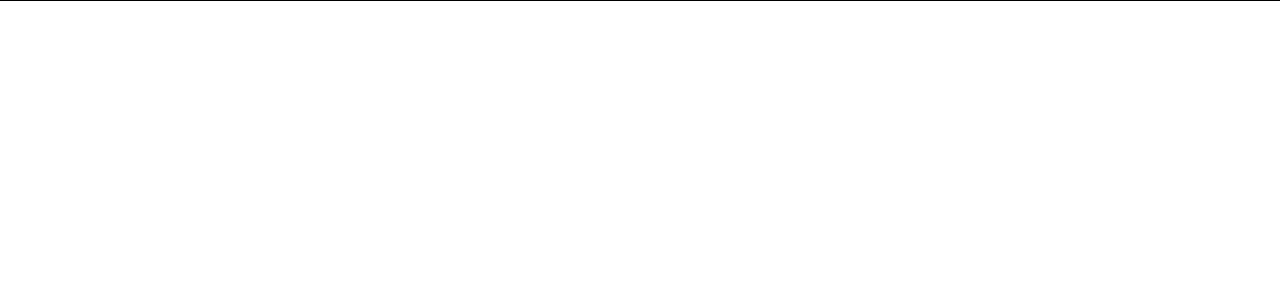
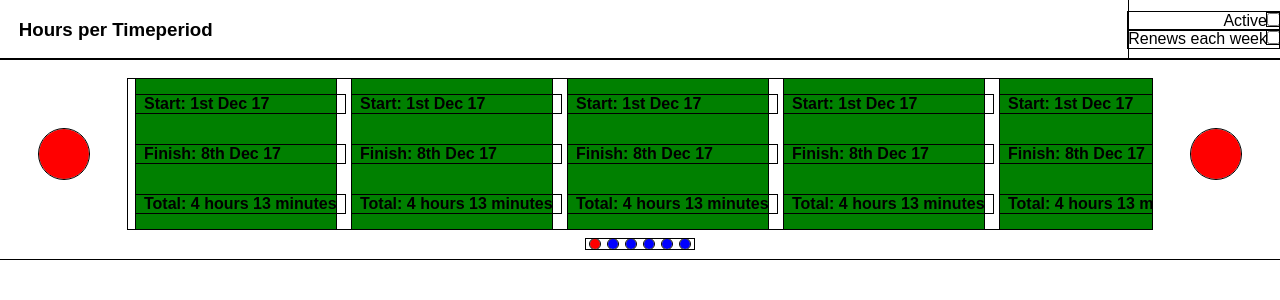
Before and after one commit to pmarshall111/ProgressProven-Front, a React (Create React App) app: page /target-coll in a window 1280 px wide. Shown: the top 300 px of the page. Built offline with nearby package versions, Linux system fonts and the light colour scheme.

Commit message:
added moveable showcase, still needs event listeners for window resize

```diff
--- a/src/components/App.js
+++ b/src/components/App.js
@@ -12,6 +12,7 @@
 import Stats from "./Stats";
 
 import Auth from "./Auth";
+import TargetCollection from "./TargetCollection";
 
 import "../css/App.css";
 
@@ -46,6 +47,7 @@
           <Route exact path="/stats" component={Stats} />
           <Route exact path="/welcome" component={Welcome} />
           <Route exact path="/auth" component={Auth} />
+          <Route exact path="/target-coll" component={TargetCollection} />
         </Switch>
       </div>
     );
--- /dev/null
+++ b/src/components/Showcase.js
@@ -0,0 +1,137 @@
+import React, { Component } from "react";
+
+import Target from "./Target";
+import "../css/Showcase.css";
+
+export default class Showcase extends Component {
+  constructor(props) {
+    super(props);
+    this.alterShowcase = this.alterShowcase.bind(this);
+    this.addDots = this.addDots.bind(this);
+
+    this.state = { currentDot: 0 };
+  }
+
+  componentDidMount() {
+    this.addDots();
+
+    var letterbox = document.querySelector(".showcase-letterbox");
+    letterbox.addEventListener("wheel", e => this.alterShowcase(e, "wheel"));
+  }
+
+  addDots() {
+    var letterbox = document.querySelector(".showcase-letterbox");
+    var target = document.querySelector(".target");
+
+    var numbDots = Math.ceil(letterbox.offsetWidth / target.offsetWidth);
+
+    var container = document.querySelector(".showcase-dot-container");
+    for (let i = 0; i < numbDots; i++) {
+      var div = document.createElement("div");
+      div.classList.add("showcase-dot");
+      if (i === this.state.currentDot) div.classList.add("active-dot");
+      div.setAttribute(
+        "data-scroll",
+        i * letterbox.offsetWidth / (numbDots - 1)
+      );
+      div.addEventListener("click", e => {
+        const { currentDot } = this.state;
+        const dots = document.querySelectorAll(".showcase-dot");
+        dots[currentDot].classList.remove("active-dot");
+        dots[i].classList.add("active-dot");
+        this.setState({ currentDot: i });
+        this.alterShowcase(e, "dot");
+      });
+      container.appendChild(div);
+    }
+  }
+
+  alterShowcase(e, origin) {
+    const targetContainer = document.querySelector(".target-container");
+    var currentTransform = targetContainer.style.transform.match(/-\d+/);
+    if (!currentTransform) currentTransform = 0;
+
+    switch (origin) {
+      case "right":
+        targetContainer.style.transform = `translateX(${Math.max(
+          +currentTransform - 100,
+          -targetContainer.offsetWidth
+        )}px)`;
+        break;
+      case "left":
+        targetContainer.style.transform = `translateX(${Math.min(
+          +currentTransform + 100,
+          0
+        )}px)`;
+        break;
+      case "dot":
+        var place = e.target.getAttribute("data-scroll");
+        return (targetContainer.style.transform = `translateX(${-place}px)`);
+      case "wheel":
+        var up = e.deltaY < 0;
+        if (up) {
+          targetContainer.style.transform = `translateX(${Math.min(
+            +currentTransform + 100,
+            0
+          )}px)`;
+        } else {
+          targetContainer.style.transform = `translateX(${Math.max(
+            +currentTransform - 100,
+            -targetContainer.offsetWidth
+          )}px)`;
+        }
+    }
+    return this.changeActiveDot(
+      targetContainer.style.transform.match(/-\d+/),
+      targetContainer.offsetWidth
+    );
+  }
+
+  changeActiveDot(currentTransform, containerWidth) {
+    const { currentDot } = this.state;
+    const dots = document.querySelectorAll(".showcase-dot");
+    var lowerTarget = (currentDot + 1) * -containerWidth / (dots.length - 1),
+      upperTarget = (currentDot - 1) * -containerWidth / (dots.length - 1);
+
+    if (currentTransform <= lowerTarget && currentDot !== dots.length - 1) {
+      dots[currentDot].classList.remove("active-dot");
+      dots[currentDot + 1].classList.add("active-dot");
+      this.setState({ currentDot: currentDot + 1 });
+    } else if (currentTransform >= upperTarget && currentDot !== 0) {
+      dots[currentDot].classList.remove("active-dot");
+      dots[currentDot - 1].classList.add("active-dot");
+      this.setState({ currentDot: currentDot - 1 });
+    }
+  }
+
+  render() {
+    var targets = [
+      { start: "1st Dec 17", finish: "8th Dec 17", time: "4 hours 13 minutes" },
+      { start: "1st Dec 17", finish: "8th Dec 17", time: "4 hours 13 minutes" },
+      { start: "1st Dec 17", finish: "8th Dec 17", time: "4 hours 13 minutes" },
+      { start: "1st Dec 17", finish: "8th Dec 17", time: "4 hours 13 minutes" },
+      { start: "1st Dec 17", finish: "8th Dec 17", time: "4 hours 13 minutes" },
+      { start: "1st Dec 17", finish: "8th Dec 17", time: "4 hours 13 minutes" },
+      { start: "1st Dec 17", finish: "8th Dec 17", time: "4 hours 13 minutes" },
+      { start: "1st Dec 17", finish: "8th Dec 17", time: "4 hours 13 minutes" }
+    ];
+
+    var targetItems = targets.map(x => <Target data={x} />);
+    return (
+      <div className="showcase-container">
+        <div
+          className="showcase-controller move-left"
+          onClick={e => this.alterShowcase(e, "left")}
+        />
+        <div
+          className="showcase-controller move-right"
+          onClick={e => this.alterShowcase(e, "right")}
+        />
+        <div className="showcase-letterbox">
+          <div className="target-container">{targetItems}</div>
+        </div>
+        <div className="showcase-dot-container" />
+      </div>
+    );
+  }
+}
--- a/src/components/Target.js
+++ b/src/components/Target.js
@@ -2,6 +2,20 @@
 
 export default class Target extends Component {
   render() {
-    return <div />;
+    const { start, finish, time } = this.props.data;
+    // var start = "1st Dec 17",
+    //   finish = "8th Dec 17",
+    //   time = "4 hours 13 minutes";
+
+    //Would want to do a grid layout on the start, finish etc so it looks smart
+    return (
+      <div className="target">
+        <div className="target-details">
+          <h4>Start: {start}</h4>
+          <h4>Finish: {finish}</h4>
+          <h4>Total: {time}</h4>
+        </div>
+      </div>
+    );
   }
 }
--- a/src/components/TargetCollection.js
+++ b/src/components/TargetCollection.js
@@ -1,9 +1,30 @@
 import React, { Component } from "react";
 
-import Target from "./Target";
+import Showcase from "./Showcase";
+import "../css/Targets.css";
 
 export default class TargetCollection extends Component {
   render() {
-    return <div className="target-collection-container" />;
+    return (
+      <div className="target-collection-container">
+        <div className="target-collection-header">
+          <h3>Hours per Timeperiod</h3>
+          <div className="target-collection-info">
+            <label className="toggle-switch">
+              Active
+              <input type="checkbox" />
+              <span className="toggle-slider" />
+            </label>
+            <label className="toggle-switch">
+              Renews each week
+              <input type="checkbox" />
+              <span className="toggle-slider" />
+            </label>
+          </div>
+        </div>
+
+        <Showcase />
+      </div>
+    );
   }
 }
--- /dev/null
+++ b/src/css/Showcase.css
@@ -0,0 +1,74 @@
+.showcase-container {
+  /* overflow: hidden */
+  height: 200px;
+  display: grid;
+  grid-template-rows: 10% 1fr 15%;
+  grid-template-columns: 10% 1fr 10%;
+  place-items: center;
+}
+
+.showcase-letterbox {
+  grid-area: 2/ 2 /span 1/span 1;
+  height: 100%;
+  max-width: 100%;
+  overflow: hidden;
+}
+
+.target-container {
+  height: 100%;
+  white-space: nowrap;
+  position: relative;
+  transition: all 0.3s;
+}
+
+.showcase-controller {
+  background: red;
+  border-radius: 999em;
+  height: 50px;
+  width: 50px;
+}
+
+.move-left {
+  grid-area: 2 / 1 / span 1 /span 1;
+}
+
+.move-right {
+  grid-area: 2 / 3 / span 1 /span 1;
+}
+
+.showcase-dot-container {
+  display: flex;
+  grid-area: 3 / 2 / span 1 / span 1;
+}
+
+.showcase-dot {
+  height: 10px;
+  width: 10px;
+  border-radius: 50%;
+  background: blue;
+  margin: 0 0.25em;
+}
+
+.active-dot {
+  background: red;
+}
+
+.target {
+  flex: 0;
+  background: green;
+  height: 100%;
+  width: 200px;
+  margin: 0 0.5em;
+  display: inline-block;
+}
+
+.target-details {
+  display: grid;
+  grid-template-rows: 1fr 1fr 1fr;
+  height: 100%;
+}
+
+.target-details h4 {
+  align-self: center;
+  padding: 0 0.5em;
+}
--- /dev/null
+++ b/src/css/Targets.css
@@ -0,0 +1,22 @@
+.target-collection-container {
+}
+
+.target-collection-header {
+  display: flex;
+  align-items: center;
+}
+
+.target-collection-header h3 {
+  flex: 1;
+  padding: 1em;
+}
+
+.target-collection-info {
+  display: flex;
+  flex-direction: column;
+  text-align: right;
+}
+
+.target-collection-info label {
+  flex: 1;
+}
```
